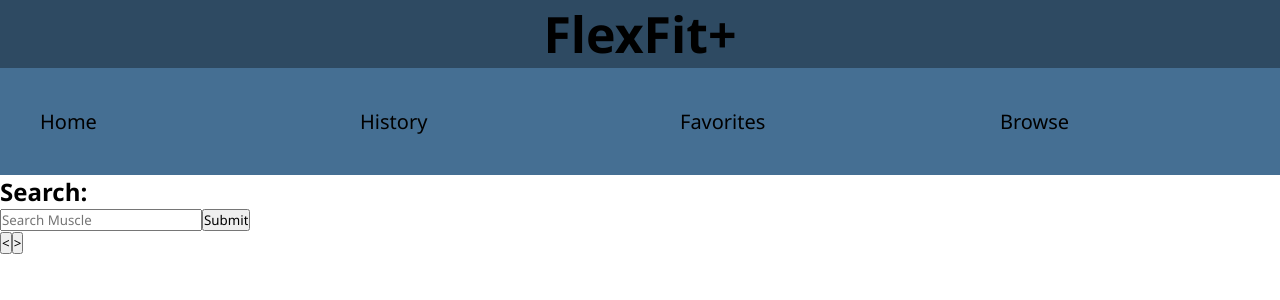
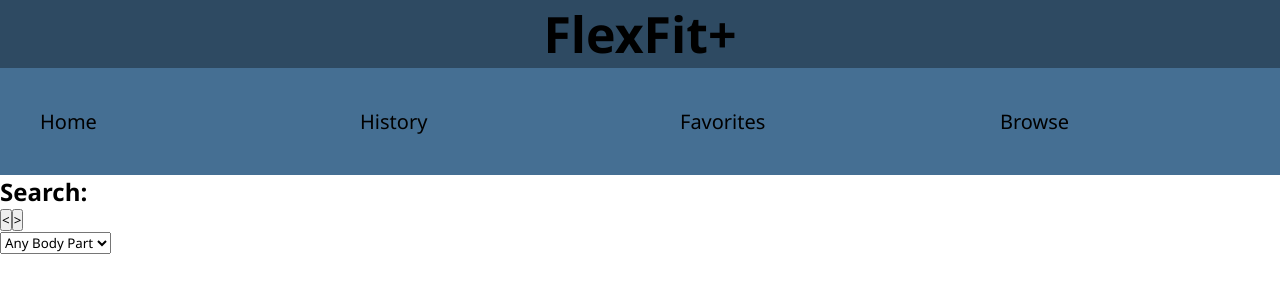
Before and after one commit to marckatz/exercises, a React (Create React App) app: page /browse in a window 1280 px wide. Shown: the top 300 px of the page. Built offline with nearby package versions, Linux system fonts and the light colour scheme.

Commit message:
dropdown in browse

```diff
--- a/src/components/Browse.js
+++ b/src/components/Browse.js
@@ -6,6 +6,11 @@ function Browse(){
     const [muscle, setMuscle] = useState("")
     const [page, setPage] = useState(0)
     const [returnedExercises, setReturned] = useState([])
+    const [selected, setSelected] = useState (false)
+
+function handleChange (e) {
+  setSelected (e.target.value)
+}
 
     useEffect(() => {
         if(muscle){
@@ -18,7 +23,7 @@ function Browse(){
             .then(r => r.json())
             .then(exercises => setReturned(exercises))
         }
-    },[page])
+    },[page,muscle])
 
     function handleSubmit(e){
         e.preventDefault()
@@ -51,15 +56,45 @@ function Browse(){
     return (
         <div>
             <h2>Search:</h2>
-            <form onSubmit={handleSubmit}>
+            {/* <form onSubmit={handleSubmit}>
                 <input type="text" placeholder="Search Muscle" value={muscle} onChange={handleMuscleChange}/>
                 <input type="submit" />
-            </form>
+            </form> */}
             <ul>
                 {displayReturned(returnedExercises)}
             </ul>
             <button onClick={previousPage}>&lt;</button>
             <button onClick={nextPage}>&gt;</button>
+            <div className="Filter">
+        <select name="filter" onChange={handleMuscleChange}>
+          <option value="All">Any Body Part</option>
+          <option value="abdominals">Abdominals</option>
+          <option value="abductors">Abductors</option>
+          <option value="adductors">Adductors</option>
+          <option value="biceps">Biceps</option>
+          <option value="chest">Chest</option>
+          <option value="forearms">Forearms</option>
+          <option value="glutes">Glutes</option>
+          <option value="hamstrings">Hamstrings</option>
+          <option value="lats">Lats</option>
+          <option value="lower_back">Lower Back</option>
+          <option value="middle_back">Middle Back</option>
+          <option value="neck">Neck</option>
+          <option value="quadriceps">Quadriceps</option>
+          <option value="traps">Traps</option>
+          <option value="triceps">Triceps</option>
+        </select>
+      </div>
+      <div>
+      <div className='menu-container'>
+        <div onClick={()=>{setSelected(!selected)}}>
+        </div>
+
+        <div className={`dropdown-menu ${selected? 'active' : 'inactive'}`} >
+          <ul></ul>
+        </div>
+        </div>
+        </div>
         </div>
     )
 }
--- a/src/components/Exercise.js
+++ b/src/components/Exercise.js
@@ -1,6 +1,6 @@
 import React from "react";
 
-function Excersize({exerciseObj}){
+function Excercise({exerciseObj}){
     const {name, type, muscle, equipment, difficulty, instructions} = exerciseObj
     return (
         <div>
@@ -16,4 +16,4 @@ function Excersize({exerciseObj}){
     )
 }
 
-export default Excersize
+export default Excercise
```
